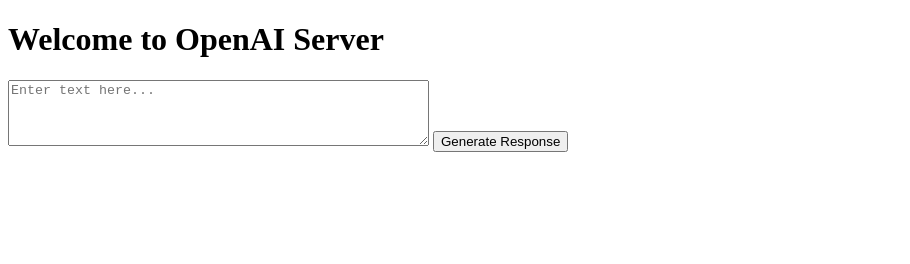
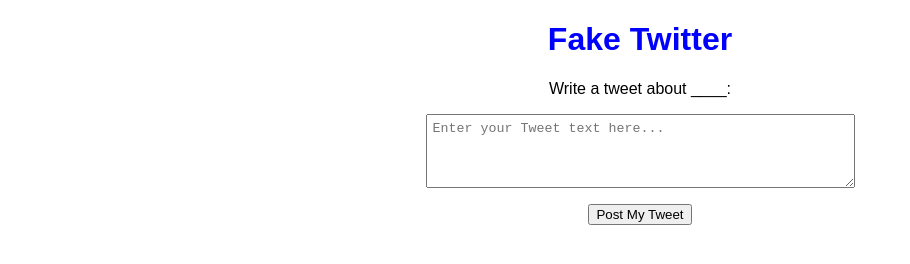
Before and after one commit to ealtland99/twist_q, a website: page index.html in a window 1280 px wide. Shown: the whole page, without its empty margins (0-910 px from the left). Drawn offline with Linux system fonts and the light colour scheme.

Commit message:
CSS and some code cleanup

```diff
--- /dev/null
+++ b/content-styles.css
@@ -0,0 +1,97 @@
+:root {
+    --color-palette-tan: #ECCE8E;
+    --color-palette-blue: #84ACCE;
+    --color-palette-purple: #827191;
+    --color-palette-maroon: #7D1D3F;
+    --color-palette-green: #136F63;
+}
+
+body {
+    font-family: Arial, Helvetica, sans-serif;
+    text-align: center;
+}
+
+h1 {
+    color: blue;
+}
+
+#textInput {
+    display: block;
+    padding: 6px;
+    margin: 16px auto;
+}
+
+/* .TwistApp {
+    max-width: 100%;
+    position: relative;
+    /* top: 12px;
+
+    padding: 10px;
+    background: var(--color-palette-tan);
+    border-radius: 20px 20px 0px 0px;
+    /* border-radius: 20px;
+    z-index: 9999;
+
+    color: black;
+    font-family: Arial, sans-serif;
+    text-align: center;
+}
+
+.TwistApp-header {
+    display: flex;
+    flex-direction: row;
+    justify-content: space-around;
+    align-items: center;
+}
+
+.TwistApp h1 {
+    margin: 8px 0;
+    font-size: 16px;
+    font-family: inherit;
+}
+
+.TwistApp p {
+    margin: 8px 0;
+    font-family: inherit;
+}
+
+/* .icon-button {
+    color: var(--color-palette-purple);
+}
+
+.TwistApp .buttons-box {
+    display: flex;
+    flex-direction: row;
+    justify-content: space-evenly;
+    align-items: center;
+}
+
+.TwistApp .action_btn {
+    color: white;
+    border: 0;
+    padding: 10px;
+    border-radius: 5px;
+}
+
+.TwistApp .action_btn.submit {
+    background: var(--color-palette-green);
+}
+
+.TwistApp .action_btn.cancel {
+    background: var(--color-palette-maroon);
+}
+
+.TwistApp .info {
+    height: 30px;
+    width: 30px;
+}
+
+.twist-page {
+    display: none;
+    text-wrap: wrap;
+    max-width: 580px;
+}
+
+.twist-page.active {
+    display: block;
+} */
--- a/index.html
+++ b/index.html
@@ -3,12 +3,15 @@
 <head>
   <meta charset="UTF-8">
   <meta name="viewport" content="width=device-width, initial-scale=1.0">
-  <title>OpenAI Server</title>
+  <link rel="stylesheet" type="text/css" href="content-styles.css">
+  <link rel="icon" type="image/x-icon" href="TWIST_logo.png">
+  <title>TWIST for the Quantitative Study</title>
 </head>
 <body>
-  <h1>Welcome to OpenAI Server</h1>
-  <textarea id="textInput" rows="4" cols="50" placeholder="Enter text here..."></textarea>
-  <button onclick="sendToOpenAI()">Generate Response</button>
+  <h1>Fake Twitter</h1>
+  <p class="prompt">Write a tweet about ____:</p>
+  <textarea id="textInput" rows="4" cols="50" placeholder="Enter your Tweet text here..."></textarea>
+  <button onclick="sendToOpenAI()">Post My Tweet</button>
   <p id="response"></p>
 
   <script>
```
Also changed, not shown: server.js (+1 -66 lines), TWIST_logo.png (added).
